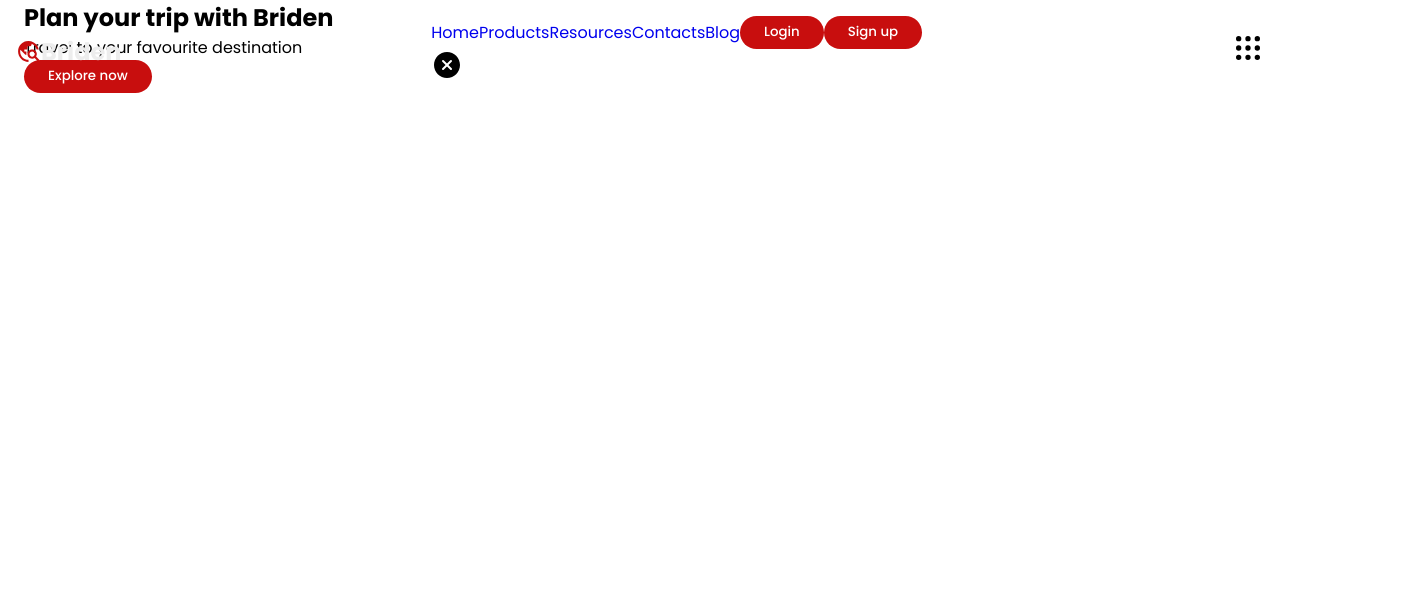
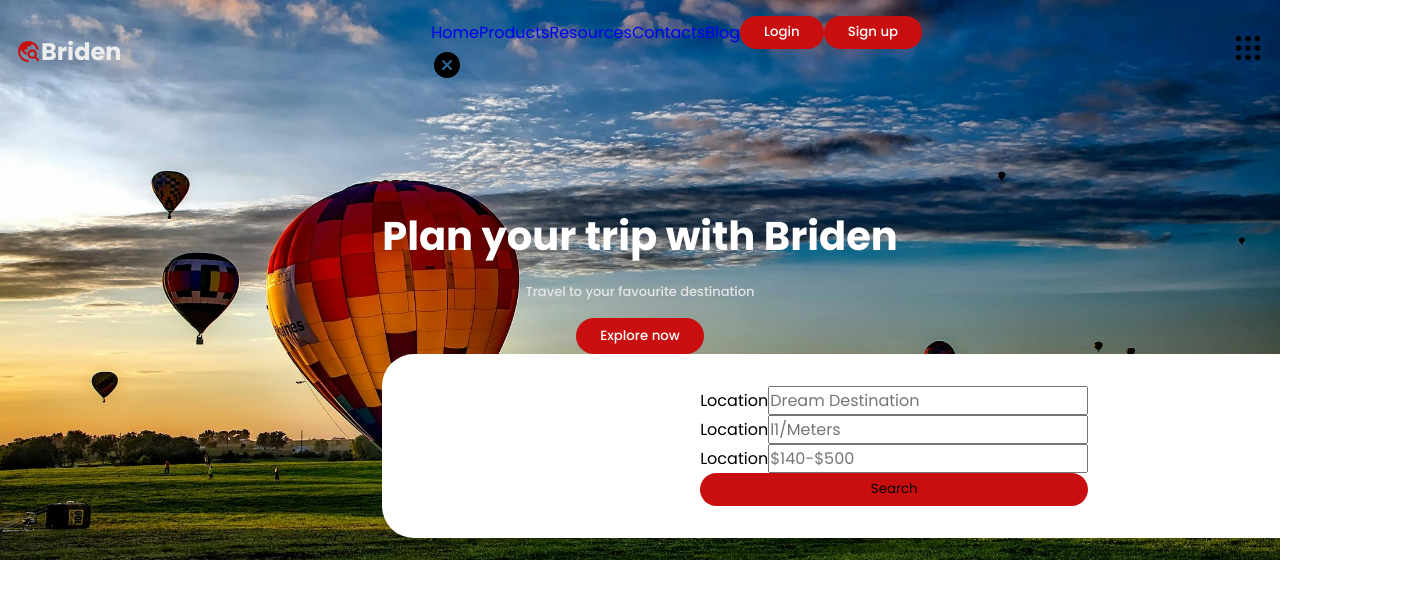
Before and after one commit to Wangari-Kariuki/BridenTravels, a React (Create React App) app: page / in a window 1280 px wide. Shown: the top 598 px of the page, 1406 px wide, since content can reach past the window. Built offline with nearby package versions, Linux system fonts and the light colour scheme.

Commit message:
commit 5 home card

```diff
--- a/src/Components/Home/Home.jsx
+++ b/src/Components/Home/Home.jsx
@@ -3,7 +3,7 @@ import './home.css'
 
 const Home = () => {
   return (
-    <section className='homesection'>
+    <section className='home'>
       <div className='secContainer container'>
         <div className='homeText'>
 
@@ -18,6 +18,28 @@ const Home = () => {
           <button className='btn'>
             <a href='#'>Explore now</a></button>
         </div>
+
+        <div className='homeCard grid '>
+
+          <div className="locationDiv">
+             <label htmlFor="location">Location</label>
+             <input type ="text" placeholder = "Dream Destination" ></input>
+          </div>
+
+          <div className="locationDiv">
+             <label htmlFor="distance">Location</label>
+             <input type ="text" placeholder = "l1/Meters" ></input>
+          </div>
+
+          <div className="locationDiv">
+             <label htmlFor="location">Location</label>
+             <input type ="text" placeholder = "$140-$500" ></input>
+          </div>
+
+          <button className ="btn">Search</button>
+
+
+        </div>
       </div>
 
     </section>
--- a/src/Components/Home/home.css
+++ b/src/Components/Home/home.css
@@ -10,9 +10,46 @@
   --inputColor: hsl(330, 13%, 97%);
 }
 
-.homesection {
+.home {
   height: 70vh;
-  background-image: linear-gradient(rgba(33, 33, 33, 0), rgba(33, 33, 33, 0), url("../../Assets/Image 10.jpg"));
+  background: linear-gradient(rgba(33, 33, 33, 0), rgba(33, 33, 33, 0), url("../../Assets/Image 10.jpg"));
+  background-image: linear-gradient(rgba(33, 33, 33, 0), rgba(33, 33, 33, 0)), url("../../Assets/Image 10.jpg");
+  background-position: center;
+  background-size: cover;
+  display: flex;
+  left: 10px;
+  right: 10px;
+  justify-content: center;
+  align-items: center;
+}
+.home .secContainer .homeText {
+  text-align: center;
+}
+.home .secContainer .homeText .title {
+  color: var(--WhitePColor);
+  font-size: 2.5rem;
+}
+.home .secContainer .homeText .subtitle {
+  color: var(--WhiteColorDeam);
+  opacity: 0.9;
+  font-size: 13px;
+  font-weight: 500;
+  padding: 1rem 0;
+  max-width: 70%;
+  text-align: center;
+  margin: auto;
+}
+.home .secContainer .homeText .btn {
+  padding: 0.5rem 1.5rem;
+}
+.home .secContainer .homeCard {
+  width: 80%;
+  border-radius: 2rem;
+  padding: 2rem;
+  background: var(--WhitePColor);
+  position: absolute;
+  gap: 1 rem;
+  justify-content: center;
 }
 
 /*# sourceMappingURL=home.css.map */
--- a/src/Components/Home/home.scss
+++ b/src/Components/Home/home.scss
@@ -10,8 +10,59 @@
     --inputColor: hsl(330, 13%, 97%);
 }
 
-.homesection {
+.home{
     height: 70vh;
-   background-image: linear-gradient(rgba(33,33,33,0), rgba(33,33,33,0), url('../../Assets/Image 10.jpg'));
+    background: linear-gradient(rgba(33,33,33,0), rgba(33,33,33,0), url('../../Assets/Image 10.jpg'));
+    background-image: linear-gradient(rgba(33,33,33,0), rgba(33,33,33,0)), url('../../Assets/Image\ 10.jpg');
+    background-position: center;
+    background-size: cover;
+    display: flex;
+    left:10px;
+    right:10px;
+    justify-content: center;
+    align-items: center;
+
+.secContainer{
+    .homeText{
+        text-align:center;
+
+
+        .title{
+            color: var(--WhitePColor);
+            font-size: 2.5rem;
+        }
+        .subtitle{
+         color:var(--WhiteColorDeam);
+         opacity: .9;
+        font-size: 13px;
+        font-weight:500;
+        padding: 1rem 0;
+        max-width: 70%;
+        text-align: center;
+        margin:auto;
+         }
+         .btn{
+            padding: .5rem 1.5rem;
+
+         }
+
+
+
+
+
+    }
+
+    .homeCard{
+        width:80%;
+        border-radius: 2rem;
+        padding:2rem;
+        background: var(--WhitePColor);
+        position:absolute;
+        gap: 1 rem;
+        justify-content: center;
+
+    }
+ }
+
 
 }
--- a/src/Components/Navbar/navbar.css
+++ b/src/Components/Navbar/navbar.css
@@ -94,6 +94,7 @@
     color: var(--HoverColor);
   }
   .navbarSection .header .activeNavbar {
+    color: var(--WhiteColorDeam);
     left: 0;
   }
 }
--- a/src/Components/Navbar/navbar.scss
+++ b/src/Components/Navbar/navbar.scss
@@ -111,6 +111,7 @@
            }
         }
         .activeNavbar{
+            color:var(--WhiteColorDeam);
             left: 0;
         }
 
```
Also changed, not shown: 2 other files (tests, documents, lock files or other folders).
